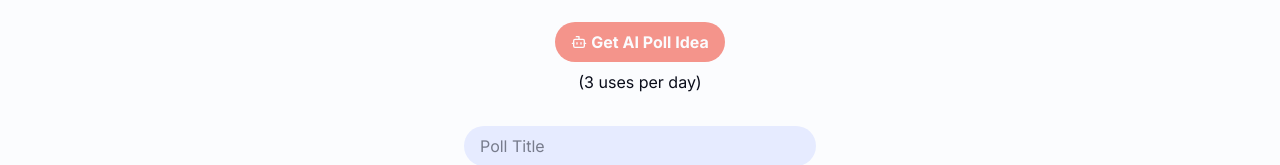
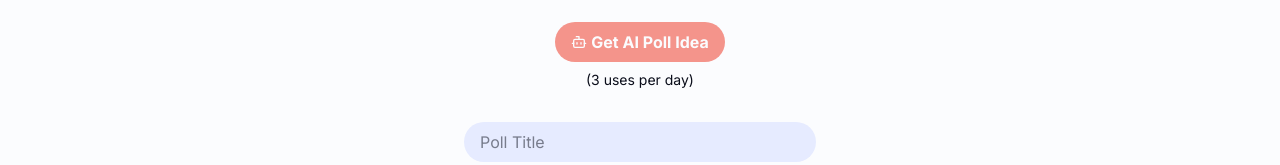
Before and after one commit to jonte265/pollbee, a Next.js app in the folder frontend/: page /create-poll in a window 1280 px wide. Shown: the part 254-419 px from the top of the page. Built offline with nearby package versions, Linux system fonts and the light colour scheme.

Commit message:
smaller txt

```diff
--- a/frontend/app/create-poll/page.tsx
+++ b/frontend/app/create-poll/page.tsx
@@ -131,7 +131,7 @@ function CreatePoll() {
             <LuBot />
             Get AI Poll Idea
           </button>
-          <p>(3 uses per day)</p>
+          <p className='text-sm'>(3 uses per day)</p>
           {aiMsg && <p>{aiMsg}</p>}
         </div>
         <form
```
